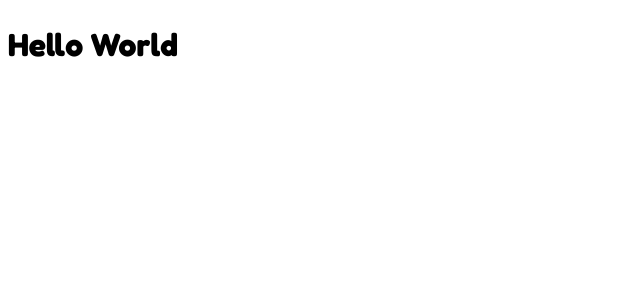
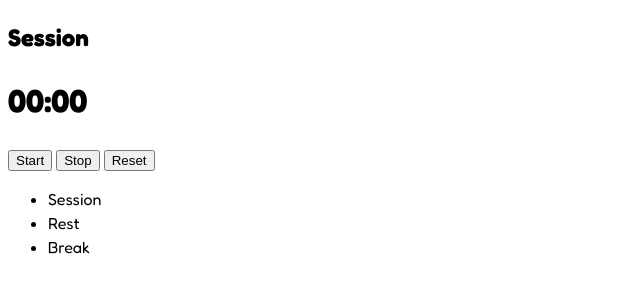
Before and after one commit to shojinPy/Pomodoro, a website built with Vite: page App/index.html in a window 1280 px wide. Shown: the whole page, without its empty margins (0-640 px from the left). Built offline with nearby package versions, Linux system fonts and the light colour scheme.

Commit message:
Added app's essentials

```diff
--- a/App/index.html
+++ b/App/index.html
@@ -17,13 +17,40 @@
   </head>
   <body>
     <!-- Main div -->
-    <div id="app">
-    </div>
+    <div id="parent">
+
+      <!-- Header -->
+      <header>
+        <h2 id="main-header">Session</h2>
+      </header>
 
       <!-- Timer -->
-      <div>
-        <h1 id="main-timer">Hello World</h1>
+      <div id="timer-container child">
+        <h1>00:00</h1>
       </div>
+
+      <!-- Buttons -->
+      <div class="button-container child">
+        <!-- Button set-A -->
+        <button>Start</button>
+        <button>Stop</button>
+        <!-- Conditional -->
+        <button>Reset</button>
+      </div>
+
+      <!-- Timer-type selection -->
+      <div class="selection-container child">
+        <ul>
+          <li id="session-button">Session</li>
+          <div class="item-divider"></div>
+
+          <li id="rest-button">Rest</li>
+          <div class="item-divider"></div>
+
+          <li id="break-button">Break</li>
+        </ul>
+      </div>
+    </div>
 
     <!-- Javascript source -->
     <script type="module" src="/main.js"></script>
```
